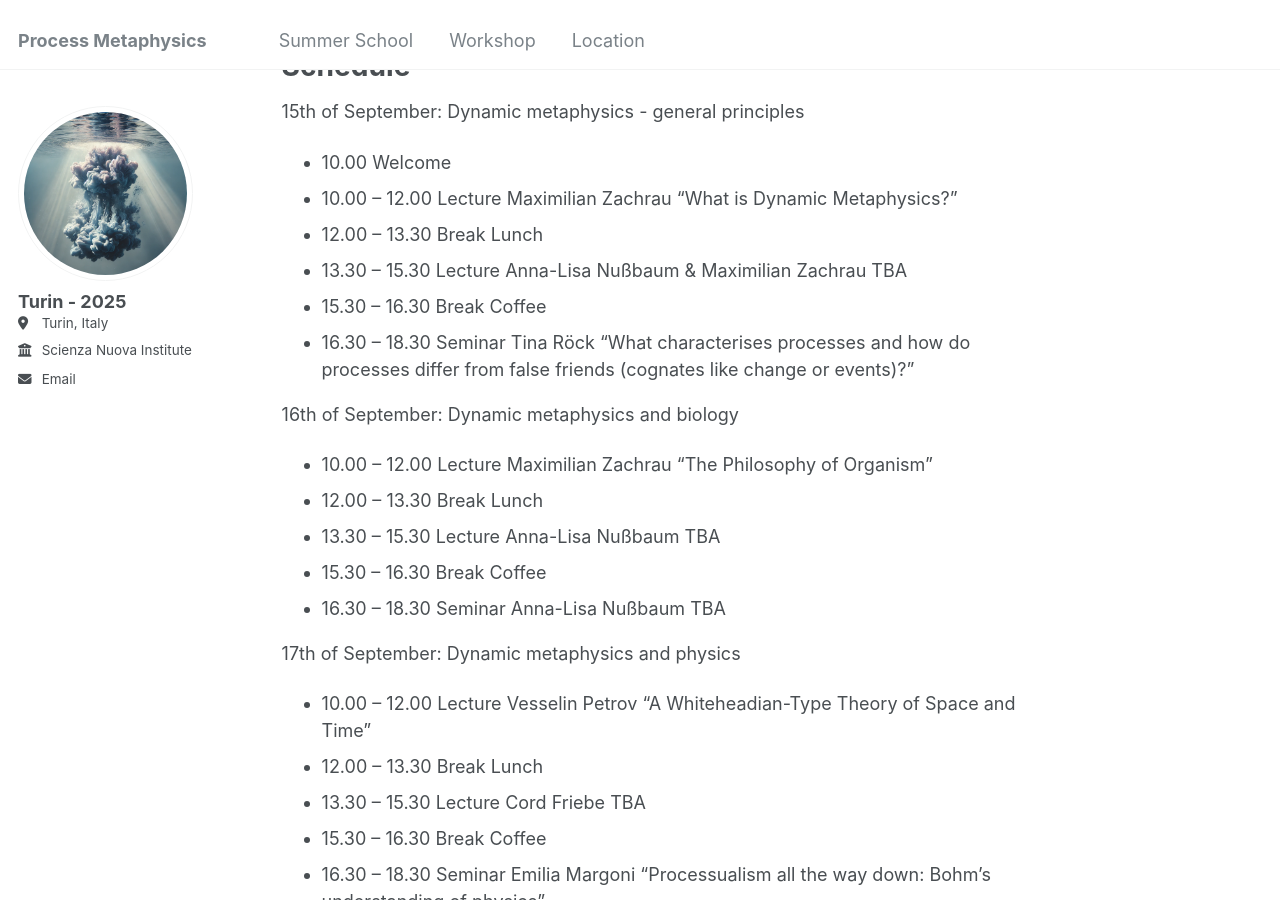
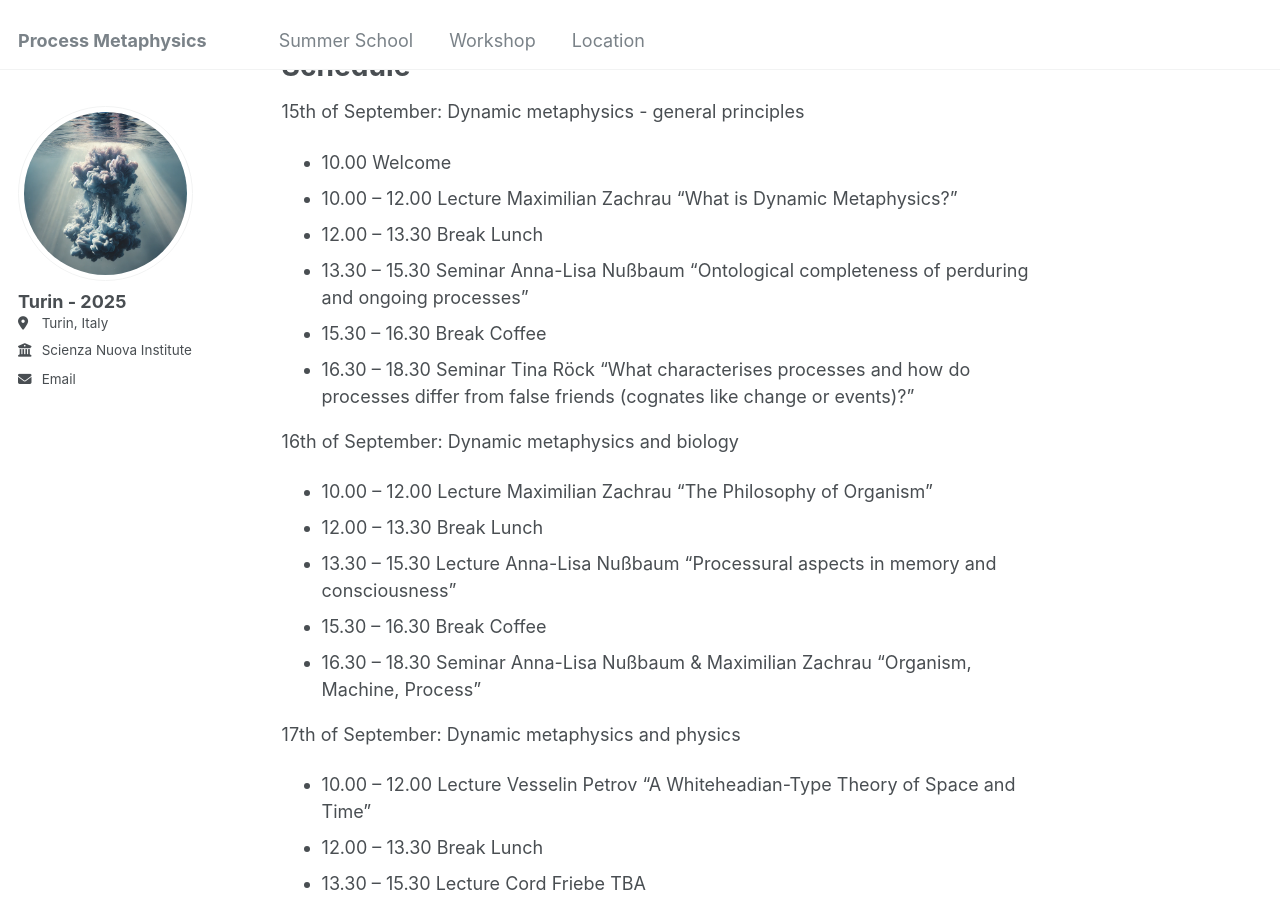
Before and after one commit to k1ssndr/turin2025, a Jekyll site: the page built from _pages/summerschool.md, in a window 1280 px wide and 900 px high, scrolled down 1620 px. Built offline with Jekyll 4.4.1, drawn with Linux system fonts in a browser that asks for light colours.

Commit message:
Update summerschool.md

```diff
--- a/_pages/summerschool.md
+++ b/_pages/summerschool.md
@@ -49,16 +49,16 @@ Schedule
 - 10.00   Welcome
 - 10.00 – 12.00		Lecture	Maximilian Zachrau “What is Dynamic Metaphysics?”
 - 12.00 – 13.30		Break		Lunch
-- 13.30 – 15.30		Lecture	Anna-Lisa Nußbaum & Maximilian Zachrau TBA
+- 13.30 – 15.30		Seminar	Anna-Lisa Nußbaum "Ontological completeness of perduring and ongoing processes"
 - 15.30 – 16.30		Break		Coffee
 - 16.30 – 18.30		Seminar	Tina Röck “What characterises processes and how do processes differ from false friends (cognates like change or events)?"
 
 16th of September:   Dynamic metaphysics and biology
 - 10.00 – 12.00		Lecture	Maximilian Zachrau “The Philosophy of Organism”
 - 12.00 – 13.30		Break		Lunch
-- 13.30 – 15.30		Lecture	Anna-Lisa Nußbaum	TBA
+- 13.30 – 15.30		Lecture	Anna-Lisa Nußbaum	"Processural aspects in memory and consciousness"
 - 15.30 – 16.30		Break		Coffee
-- 16.30 – 18.30		Seminar	Anna-Lisa Nußbaum TBA
+- 16.30 – 18.30		Seminar	Anna-Lisa Nußbaum & Maximilian Zachrau "Organism, Machine, Process"
 
 17th of September:   Dynamic metaphysics and physics
 - 10.00 – 12.00		Lecture	Vesselin Petrov “A Whiteheadian-Type Theory of Space and Time”
```
